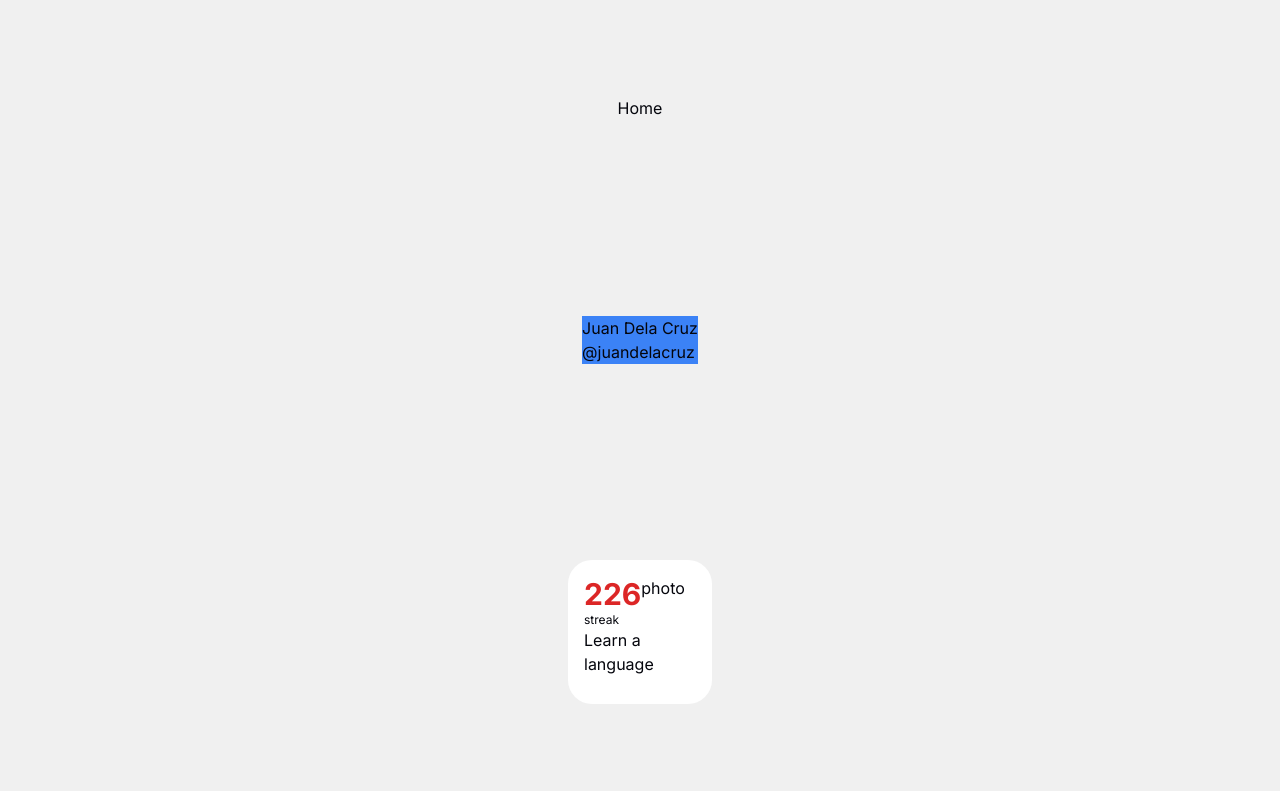
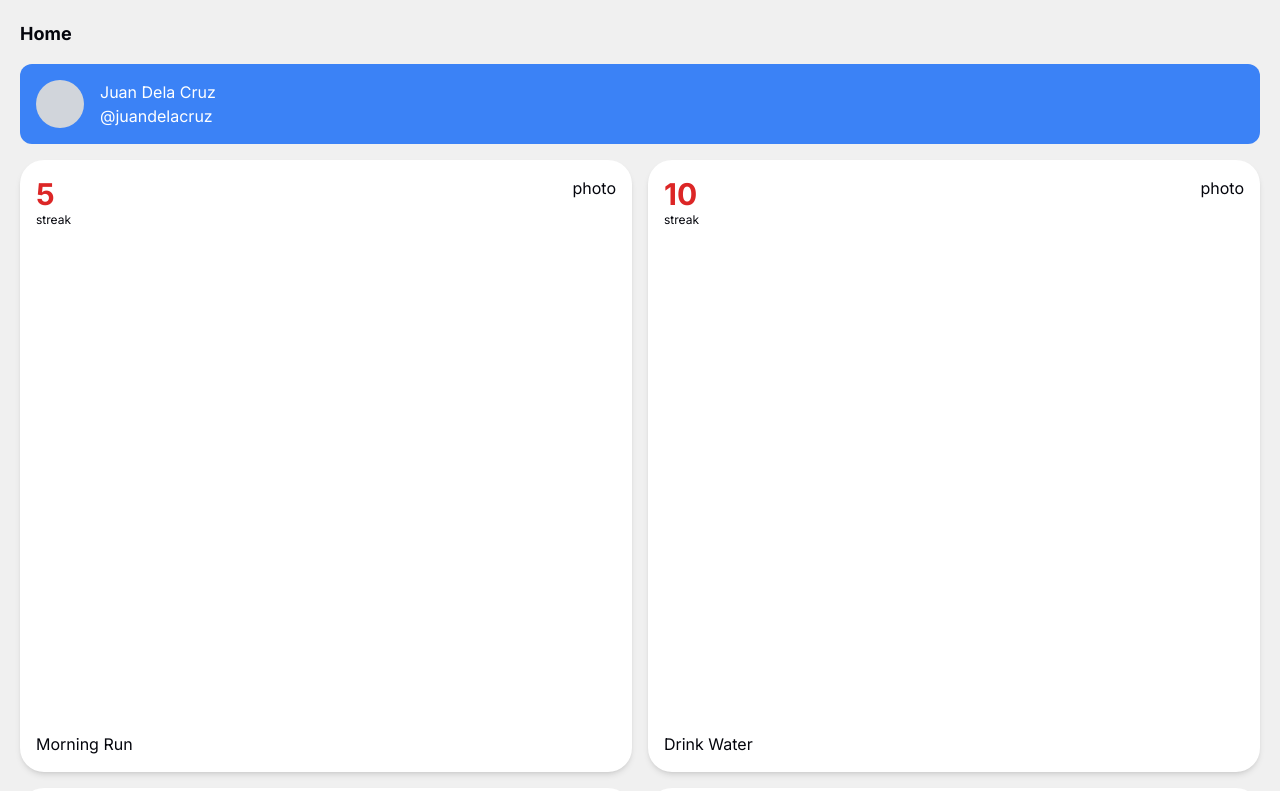
Before and after one commit to nbryleibanez/bits, a Next.js app: page / in a window 1280 px wide. Shown: the top 791 px of the page. Built offline with nearby package versions, Linux system fonts and the light colour scheme.

Commit message:
home page progress

```diff
--- a/app/page.tsx
+++ b/app/page.tsx
@@ -1,12 +1,12 @@
-import HabitCard from "@/components/habit-card";
+import HabitList from "@/components/habit-list";
 import ProfileCard from "@/components/profile-card";
 
 export default function Home() {
   return (
-    <main className="flex min-h-screen flex-col items-center justify-between p-24">
-      <h1>Home</h1>
+    <main className="flex min-h-screen flex-col p-5 gap-4">
+      <h1 className="text-lg font-bold">Home</h1>
       <ProfileCard />
-      <HabitCard id="1" />
+      <HabitList />
     </main>
   );
 }
--- a/components/habit-card.tsx
+++ b/components/habit-card.tsx
@@ -1,20 +1,25 @@
 import Link from "next/link";
 
+import { Habit } from "@/utils/interfaces";
+
 interface Props {
-  id: string;
+  habit: Habit;
 }
 
-export default function HabitCard({ id }: Props) {
+export default function HabitCard({ habit }: Props) {
   return (
-    <Link href={`/habit/${id}`} className="w-36 h-36 p-4 bg-white rounded-3xl">
-      <div className="w-full flex space-between">
+    <Link
+      href={`/habit/${habit.habitId}`}
+      className="aspect-square p-4 flex flex-col justify-between bg-white rounded-3xl shadow-md"
+    >
+      <div className="w-full flex justify-between">
         <div>
-          <div className="text-red-600 text-3xl font-bold">226</div>
+          <div className="text-red-600 text-3xl font-bold">{habit.streak}</div>
           <div className="text-xs">streak</div>
         </div>
         <div>photo</div>
       </div>
-      <div>Learn a language</div>
+      <div>{habit.title}</div>
     </Link>
   );
 }
--- /dev/null
+++ b/components/habit-list.tsx
@@ -0,0 +1,12 @@
+import { habits } from "@/data/habits";
+import HabitCard from "@/components/habit-card";
+
+export default function HabitList() {
+  return (
+    <div className="grid grid-cols-2 gap-4">
+      {habits.map((habit) => (
+        <HabitCard key={habit.habitId} habit={habit} />
+      ))}
+    </div>
+  );
+}
--- a/components/profile-card.tsx
+++ b/components/profile-card.tsx
@@ -2,8 +2,11 @@ import Link from "next/link";
 
 export default function ProfileCard() {
   return (
-    <Link href="/user" className="bg-blue-500 flex">
-      <div></div>
+    <Link
+      href="/user"
+      className="h-20 flex p-4 gap-4 bg-blue-500 rounded-xl text-white"
+    >
+      <div className="h-12 w-12 bg-gray-300 rounded-full"></div>
       <div>
         <div>Juan Dela Cruz</div>
         <div>@juandelacruz</div>
--- /dev/null
+++ b/data/habits.ts
@@ -0,0 +1,62 @@
+export const habits = [
+  {
+    userId: "550e8400-e29b-41d4-a716-446655440000",
+    habitId: "01F8MECHZX3TBDSZ7XRADM79XE",
+    type: "BasicHabit",
+    title: "Morning Run",
+    description: "Daily morning run around the park",
+    streak: 5,
+    cue: null,
+    partnerUserId: null,
+    createdDate: "2024-06-01T07:00:00Z",
+    lastPerformed: "2024-06-09T12:34:56Z",
+  },
+  {
+    userId: "550e8400-e29b-41d4-a716-446655440000",
+    habitId: "01F8MECHZX3TBDSZ7XRADM79XG",
+    type: "cueBasedHabit",
+    title: "Drink Water",
+    description: "Drink a glass of water after waking up",
+    streak: 10,
+    cue: "WakeUp",
+    partnerUserId: null,
+    createdDate: "2024-06-01T07:30:00Z",
+    lastPerformed: "2024-06-09T07:30:00Z",
+  },
+  {
+    userId: "550e8400-e29b-41d4-a716-446655440001",
+    habitId: "01F8MECHZX3TBDSZ7XRADM79XH",
+    type: "DuoHabit",
+    title: "Study Session",
+    description: "Study with a partner for 2 hours",
+    streak: 3,
+    cue: null,
+    partnerUserId: "550e8400-e29b-41d4-a716-446655440002",
+    createdDate: "2024-06-01T08:00:00Z",
+    lastPerformed: "2024-06-09T08:00:00Z",
+  },
+  {
+    userId: "550e8400-e29b-41d4-a716-446655440003",
+    habitId: "01F8MECHZX3TBDSZ7XRADM79XI",
+    type: "BasicHabit",
+    title: "Read a Book",
+    description: "Read a chapter of a book every day",
+    streak: 7,
+    cue: null,
+    partnerUserId: null,
+    createdDate: "2024-06-02T09:00:00Z",
+    lastPerformed: "2024-06-09T09:00:00Z",
+  },
+  {
+    userId: "550e8400-e29b-41d4-a716-446655440004",
+    habitId: "01F8MECHZX3TBDSZ7XRADM79XJ",
+    type: "cueBasedHabit",
+    title: "Meditation",
+    description: "Meditate for 15 minutes after lunch",
+    streak: 4,
+    cue: "AfterLunch",
+    partnerUserId: null,
+    createdDate: "2024-06-02T12:30:00Z",
+    lastPerformed: "2024-06-09T12:30:00Z",
+  },
+];
--- /dev/null
+++ b/utils/interfaces.ts
@@ -0,0 +1,14 @@
+type HabitType = "BasicHabit" | "cueBasedHabit" | "DuoHabit";
+
+export interface Habit {
+  userId: string;
+  habitId: string;
+  type: HabitType;
+  title: string;
+  description: string;
+  streak: number;
+  cue: string | null;
+  partnerUserId: string | null;
+  createdDate: string; // ISO date string
+  lastPerformed: string; // ISO date string
+}
```
